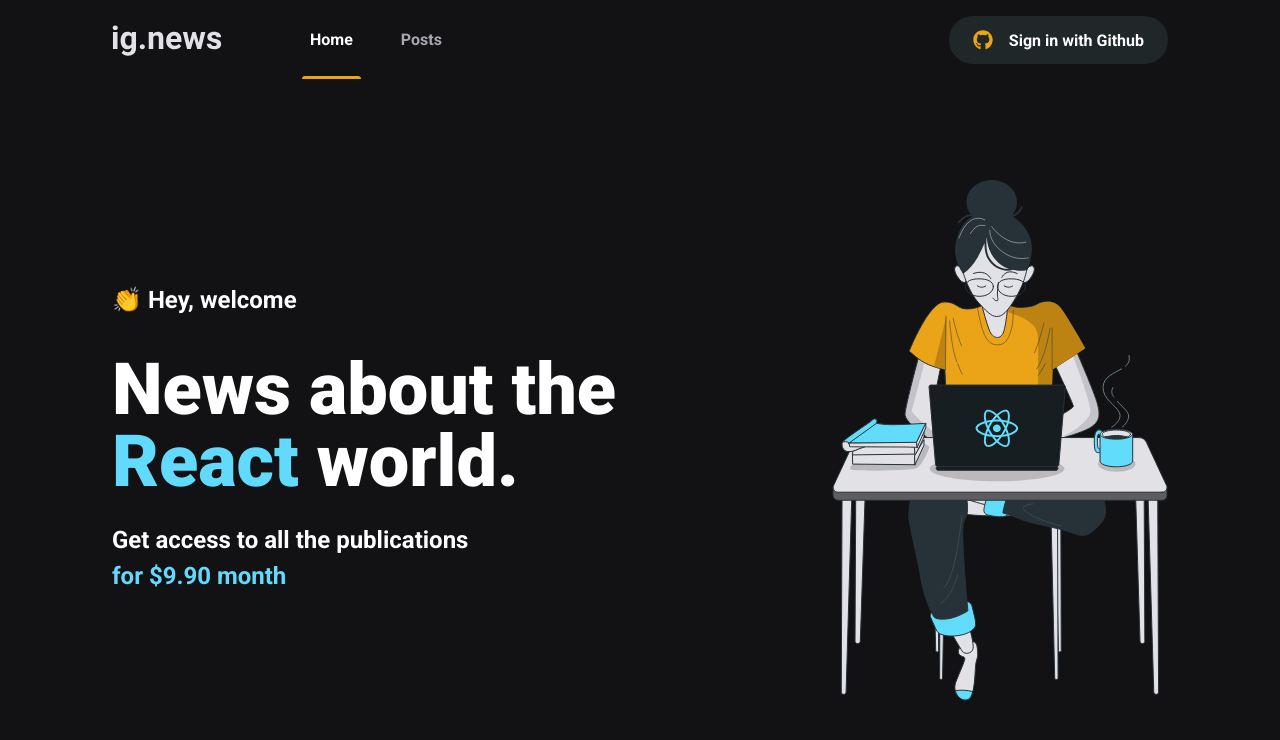
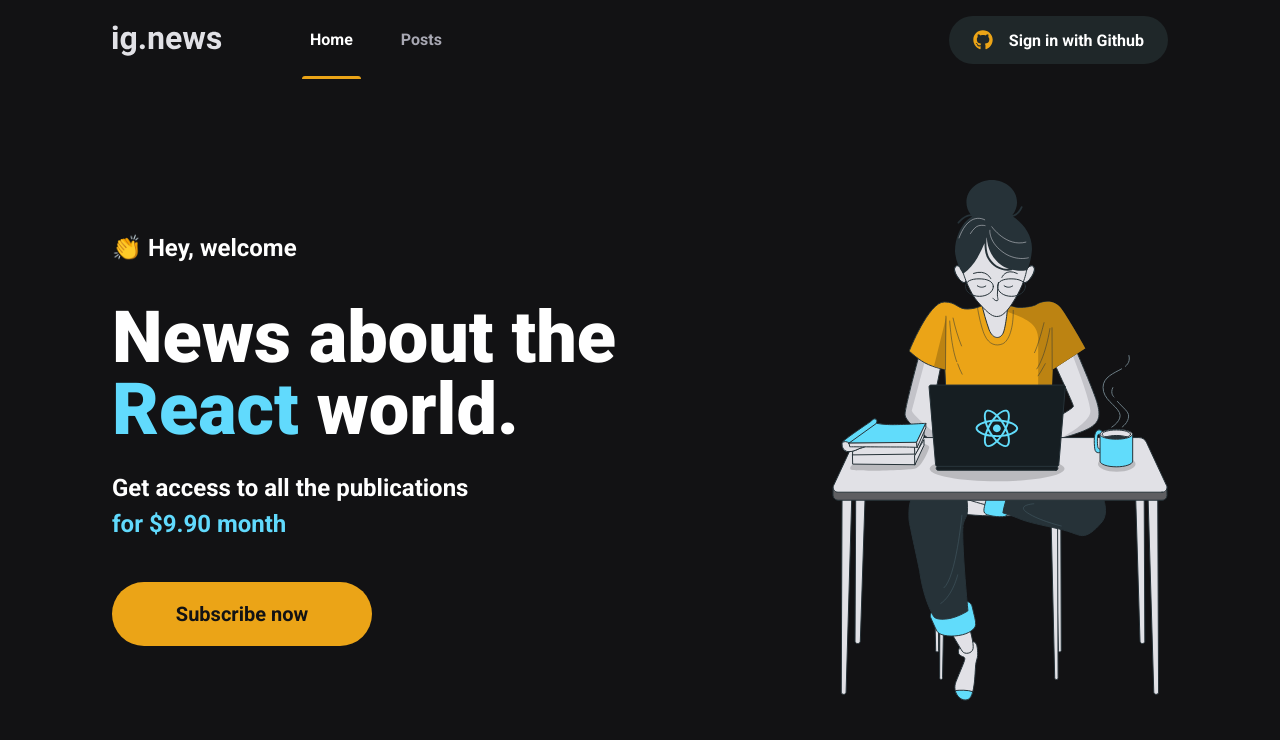
Before and after one commit to kevinCubas/ignews, a Next.js app: page / in a window 1280 px wide. Shown: the top 740 px of the page. Built offline with nearby package versions, Linux system fonts and the light colour scheme.

Commit message:
feat: subscribeButton component

```diff
--- /dev/null
+++ b/src/components/SubscribeButton/index.tsx
@@ -0,0 +1,12 @@
+import style from "./styles.module.scss";
+
+export function SubscribeButton() {
+  return (
+    <button
+      type="button"
+      className={style.subscribeButton}
+    >
+      Subscribe now
+    </button>
+  )
+}
--- /dev/null
+++ b/src/components/SubscribeButton/styles.module.scss
@@ -0,0 +1,21 @@
+.subscribeButton {
+  height: 4rem;
+  width: 260px;
+  border: 0;
+  border-radius: 2rem;
+
+  background-color: var(--yellow-500);
+  color: var(--gray-900);
+  font-size: 1.25rem;
+  font-weight: bold;
+
+  display: flex;
+  align-items: center;
+  justify-content: center;
+
+  transition: filter 0.2s;
+
+  &:hover {
+    filter: brightness(0.9);
+  }
+}
--- a/src/pages/index.tsx
+++ b/src/pages/index.tsx
@@ -4,6 +4,7 @@
 import style from "../styles/home.module.scss";
 
 import girlCoding from "public/images/avatar.svg";
+import { SubscribeButton } from "@/components/SubscribeButton";
 
 export default function Home() {
   return (
@@ -21,6 +22,7 @@
             Get access to all the publications <br />
             <span>for $9.90 month</span>
           </p>
+          <SubscribeButton />
         </section>
         <Image src={girlCoding} alt="Girl coding"/>
       </main>
--- a/src/styles/home.module.scss
+++ b/src/styles/home.module.scss
@@ -38,4 +38,8 @@
       font-weight: bold;
     }
   }
+
+  button {
+    margin-top: 2.5rem;
+  }
 }
```
